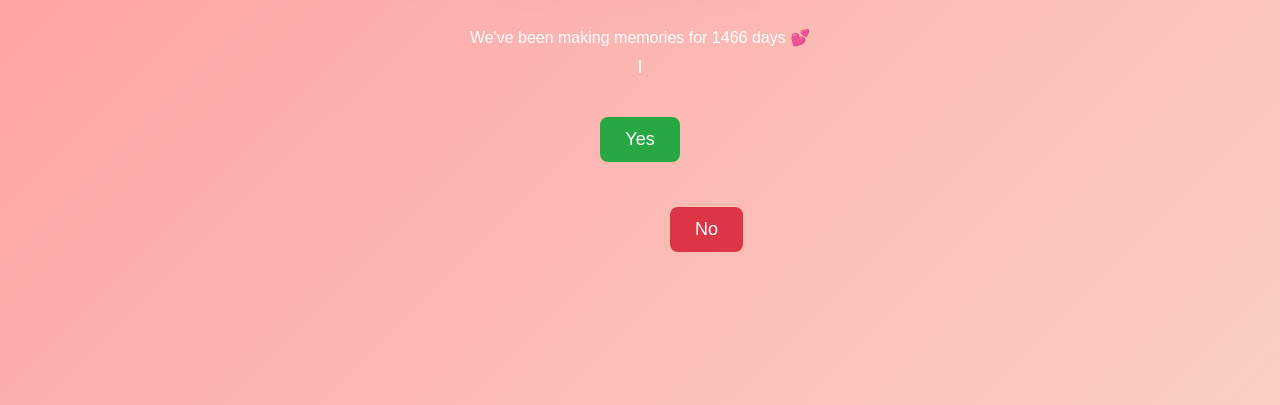
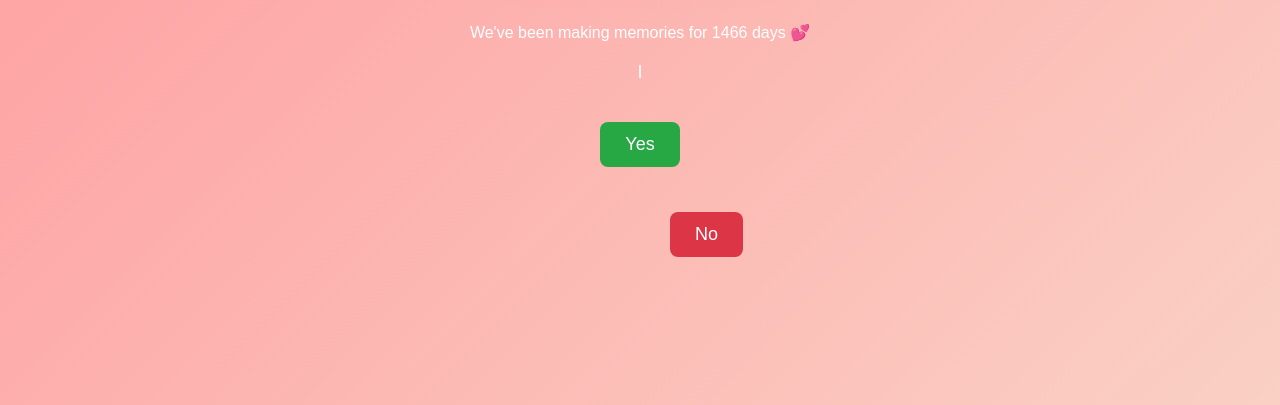
Before and after one commit to ppgababoloke-ops/Final, a plain HTML site: page index.html in a window 1280 px wide. Shown: the part 395-800 px from the top of the page. Drawn offline with Linux system fonts and the light colour scheme.

Commit message:
Update index.html

```diff
--- a/index.html
+++ b/index.html
@@ -32,7 +32,17 @@ h1{ color:white; text-shadow:2px 2px 5px rgba(0,0,0,0.2); }
     to{ transform: scale(1.05); }
 }
 
-#typeText{ color:white; height:30px; margin:10px; font-size:18px; }
+#typeText{
+    color:white;
+    margin:10px;
+    font-size:18px;
+    height:40px;          /* fixed space */
+    width:320px;          /* fixed width */
+    display:flex;
+    align-items:center;
+    justify-content:center;
+    text-align:center;
+}
 #days{ color:white; margin-top:10px; }
 
 .btn-container{
```
